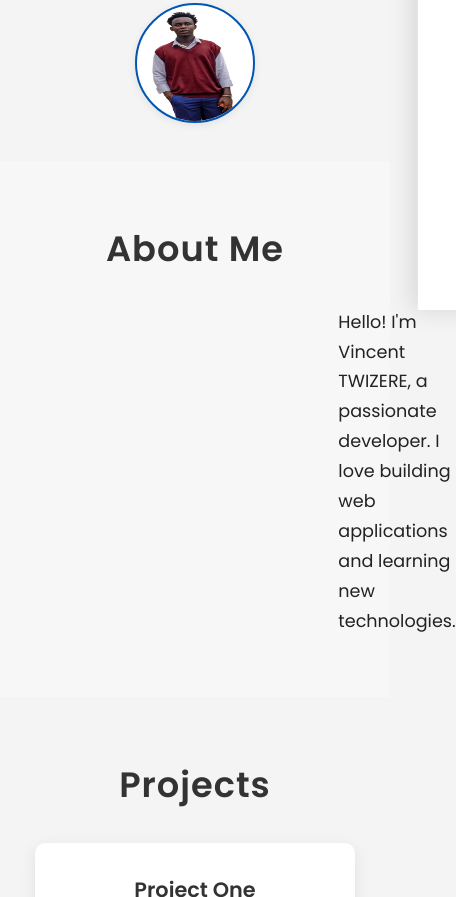
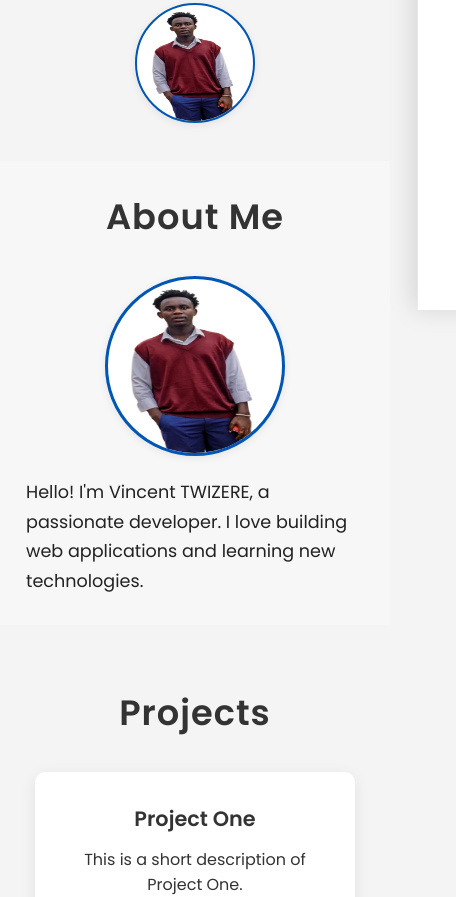
Before and after one commit to vincenttwizere/web-lab, a website: page portfolio/index.html in a window 390 px wide. Shown: the part 534-1431 px from the top of the page, 456 px wide, since content can reach past the window. Drawn offline with Linux system fonts and the light colour scheme.

Commit message:
responsive about

```diff
--- a/portfolio/styles.css
+++ b/portfolio/styles.css
@@ -196,7 +196,7 @@ button:hover,
     flex-direction: row;
     align-items: center;
     justify-content: center;
-    gap: 400px;
+    gap: 120px; /* reduced from 400px for better responsiveness */
     max-width: 100%;
 }
 .about-img {
@@ -226,22 +226,54 @@ button:hover,
 }
 
 @media (max-width: 900px) {
-  .about-img {
-    width: 180px;
-    height: 180px;
-    border-width: 3px;
-    max-width: 70vw;
-    max-height: 70vw;
-  }
+    .about-img {
+        width: 240px;
+        height: 240px;
+        border-width: 3px;
+    }
 }
-@media (max-width: 600px) {
-  .about-img {
-    width: 120px;
-    height: 120px;
-    border-width: 2px;
-    max-width: 50vw;
-    max-height: 50vw;
-  }
+
+@media (max-width: 768px) {
+    /* Stack about content on medium/small screens */
+    .about-content {
+        flex-direction: column;
+        gap: 24px;
+        align-items: center;
+        padding: 0 16px;
+    }
+
+    .about-content p {
+        max-width: 90%;
+        text-align: center;
+        font-size: 1.02rem;
+    }
+
+    .about-img {
+        width: 220px;
+        height: 220px;
+        margin-bottom: 6px;
+    }
+}
+
+@media (max-width: 480px) {
+    /* Small screens: keep image large enough for visibility, center everything */
+    #about {
+        padding: 28px 10px;
+    }
+
+    .about-content {
+        gap: 16px;
+    }
+
+    .about-img {
+        width: 180px;
+        height: 180px;
+        border-width: 3px;
+    }
+
+    .about-content p {
+        font-size: 0.98rem;
+    }
 }
 .about-content p {
     font-size: 1.1rem;
```
